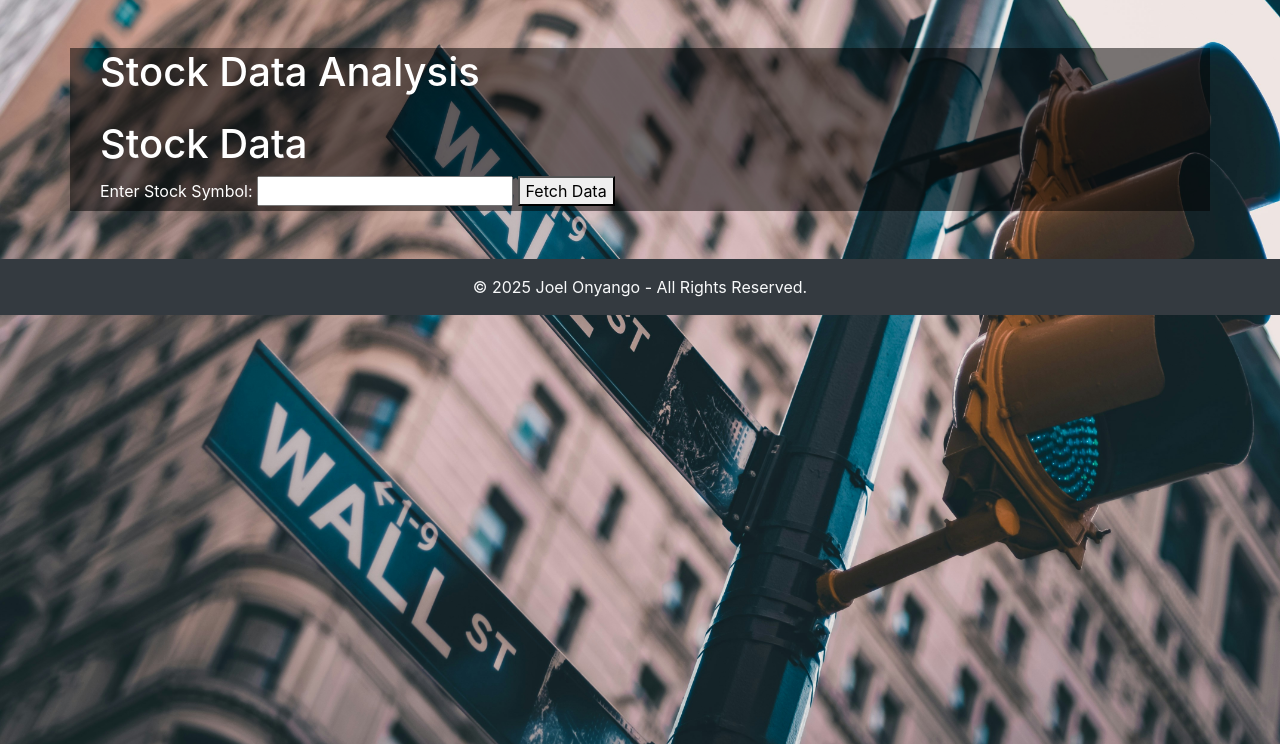
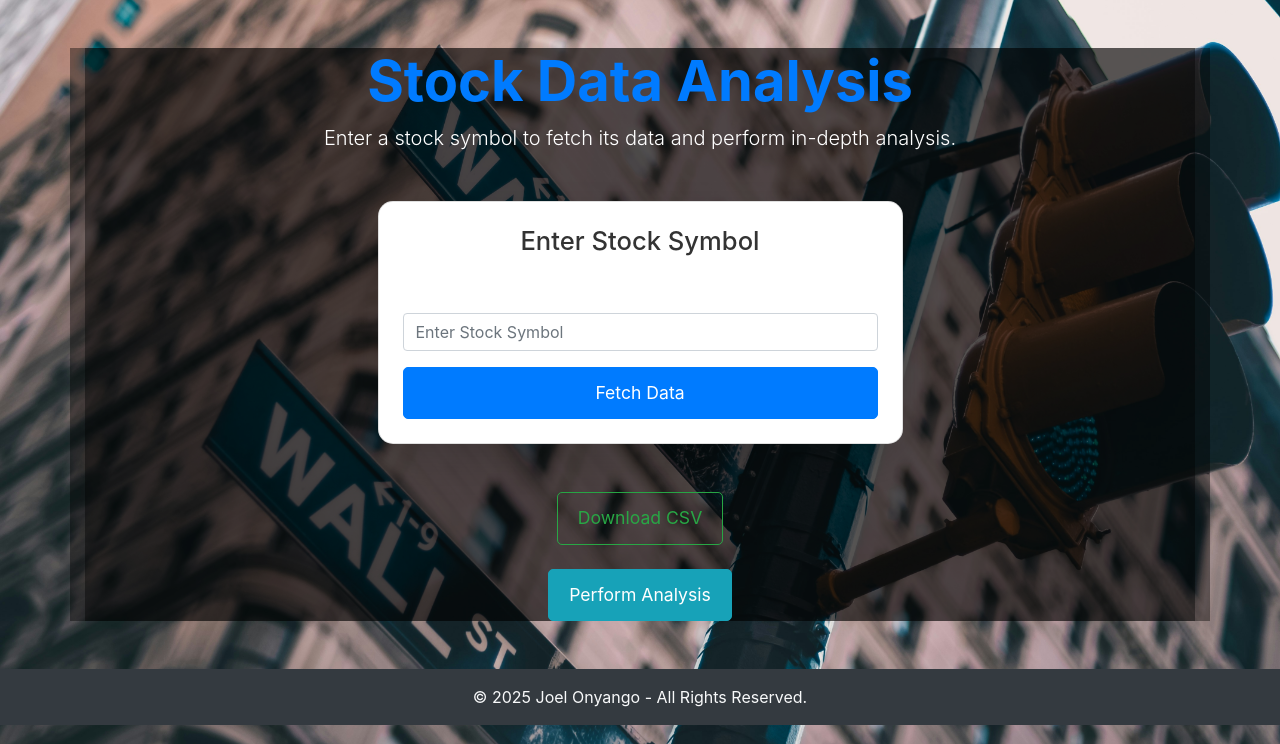
Before and after one commit to Haroldke13/stock-market, a Flask app: page /yfinance in a window 1280 px wide. Shown: the part 56-800 px from the top of the page. Run offline with Flask 3, Linux system fonts and the light colour scheme; some libraries are stand-ins or nearby versions.

Commit message:
Update yfinance.html

```diff
--- a/templates/yfinance.html
+++ b/templates/yfinance.html
@@ -3,31 +3,64 @@
 {% block title %}Stock Data Analysis{% endblock %}
 
 {% block body %}
-<div class="container my-5">
-    <h1 class="mb-4">Stock Data Analysis</h1>
+<div class="container my-5 overlay-text">
+    <!-- Page Header -->
+    <div class="text-center mb-5">
+        <h1 class="display-4 font-weight-bold text-primary">Stock Data Analysis</h1>
+        <p class="lead text-white">Enter a stock symbol to fetch its data and perform in-depth analysis.</p>
+    </div>
 
+    <!-- Stock Symbol Input Form -->
+    <div class="row justify-content-center">
+        <div class="col-md-8 col-lg-6">
+            <div class="card shadow-lg p-4 mb-4">
+                <h4 class="card-title text-center mb-4">Enter Stock Symbol</h4>
+                <form method="POST">
+                    <div class="form-group">
+                        <label for="stock" class="font-weight-bold">Stock Symbol (e.g., AAPL):</label>
+                        <input type="text" id="stock" name="stock" class="form-control" required placeholder="Enter Stock Symbol">
+                    </div>
+                    <button type="submit" class="btn btn-primary btn-block">Fetch Data</button>
+                </form>
+            </div>
+        </div>
+    </div>
 
-    <h1>Stock Data</h1>
-
-    <form method="POST">
-        <label for="stock">Enter Stock Symbol:</label>
-        <input type="text" id="stock" name="stock" required>
-        <button type="submit">Fetch Data</button>
-    </form>
-
-
+    <!-- Error and Success Messages -->
     {% if error %}
-        <p style="color: red;">{{ error }}</p>
+        <div class="alert alert-danger mt-4" role="alert">
+            <strong>Error:</strong> {{ error }}
+        </div>
     {% endif %}
 
     {% if message %}
-        <p style="color: white;">{{ message }}</p>
+        <div class="alert alert-success mt-4" role="alert">
+            <strong>Success:</strong> {{ message }}
+        </div>
     {% endif %}
 
+    <!-- Download CSV Button -->
+    <div class="text-center mt-4">
+        <a href="{{ url_for('download_csv1', filename=csv_filename) }}">
+            <button class="btn btn-outline-success btn-lg">Download CSV</button>
+        </a>
+    </div>
+
+
+    <!-- Perform Analysis Button -->
+    <div class="text-center mt-4">
+        <form method="POST" action="{{ url_for('analyze_data') }}">
+            <button type="submit" name="analyze" value="{{ csv_filename }}" class="btn btn-info btn-lg">Perform Analysis</button>
+        </form>
+    </div>
+
+    <!-- Stock Data Table -->
     {% if stock_data %}
-        <h2>Stock Data for {{ stock_symbol }}</h2>
-        <table border="1">
-            <thead>
+        <div class="mt-5">
+            <h2 class="text-center mb-4">Stock Data for {{ stock_symbol }}</h2>
+            <div class="table-responsive">
+                <table class="table table-bordered table-hover text-white">
+                    <thead class="thead-dark">
                         <tr>
                             {% for column in columns %}
                                 <th>{{ column }}</th>
@@ -44,10 +77,93 @@
                         {% endfor %}
                     </tbody>
                 </table>
+            </div>
+        </div>
     {% endif %}
 
+    <!-- Trend Result -->
+    {% if trend %}
+    <div class="mt-5 text-center">
+        <h3 class="font-weight-bold">Trend: <span class="text-info">{{ trend }}</span></h3>
+    </div>
+    {% endif %}
+
+    <!-- Prediction Results Table -->
+    {% if results %}
+        <div class="mt-5">
+            <h2 class="text-center mb-4">Prediction Results for {{ stock_symbol }} (Uploaded File)</h2>
+            <div class="table-responsive">
+                <table class="table table-bordered table-hover text-white">
+                    <thead class="thead-dark">
+                        <tr>
+                            {% for col in columns %}
+                                <th>{{ col }}</th>
+                            {% endfor %}
+                        </tr>
+                    </thead>
+                    <tbody>
+                        {% for row in results %}
+                            <tr>
+                                {% for col in columns %}
+                                    <td>{{ row[col] }}</td>
+                                {% endfor %}
+                            </tr>
+                        {% endfor %}
+                    </tbody>
+                </table>
+            </div>
+        </div>
+    {% endif %}
+
+    <!-- Display Prediction Graph -->
+    {% if graph_json %}
+    <div id="stock-chart" class="mt-5">
+        <div id="graph" class="plotly-graph-div"></div>
+        <script src="https://cdn.plot.ly/plotly-latest.min.js"></script>
+        <script>
+            var graphs = {{ graph_json | safe }};
+            Plotly.newPlot('graph', graphs.data, graphs.layout);
+        </script>
+    </div>
+    {% endif %}
 </div>
 
-
+<!-- Custom CSS for hover effects, buttons, and typography -->
+<style>
+    .overlay-text::before {
+        background: rgba(0, 0, 0, 0.4) !important;
+    }
+    .btn-primary, .btn-info, .btn-outline-success {
+        font-size: 1.1rem;
+        padding: 12px 20px;
+        border-radius: 5px;
+    }
+    .btn-primary:hover, .btn-info:hover {
+        background-color: #0056b3;
+        border-color: #0056b3;
+    }
+    .btn-outline-success:hover {
+        color: #28a745;
+        background-color: transparent;
+        border-color: #28a745;
+    }
+    .table-responsive {
+        max-height: 400px;
+        overflow-y: auto;
+    }
+    .table-hover tbody tr:hover {
+        background-color: #f0f0f0;
+    }
+    .card {
+        border-radius: 15px;
+    }
+    .card-title {
+        color: #333;
+        font-size: 1.6rem;
+    }
+    .text-info {
+        color: #17a2b8 !important;
+    }
+</style>
 
 {% endblock %}
```
Lines whose indentation alone changed are shown as unchanged.
